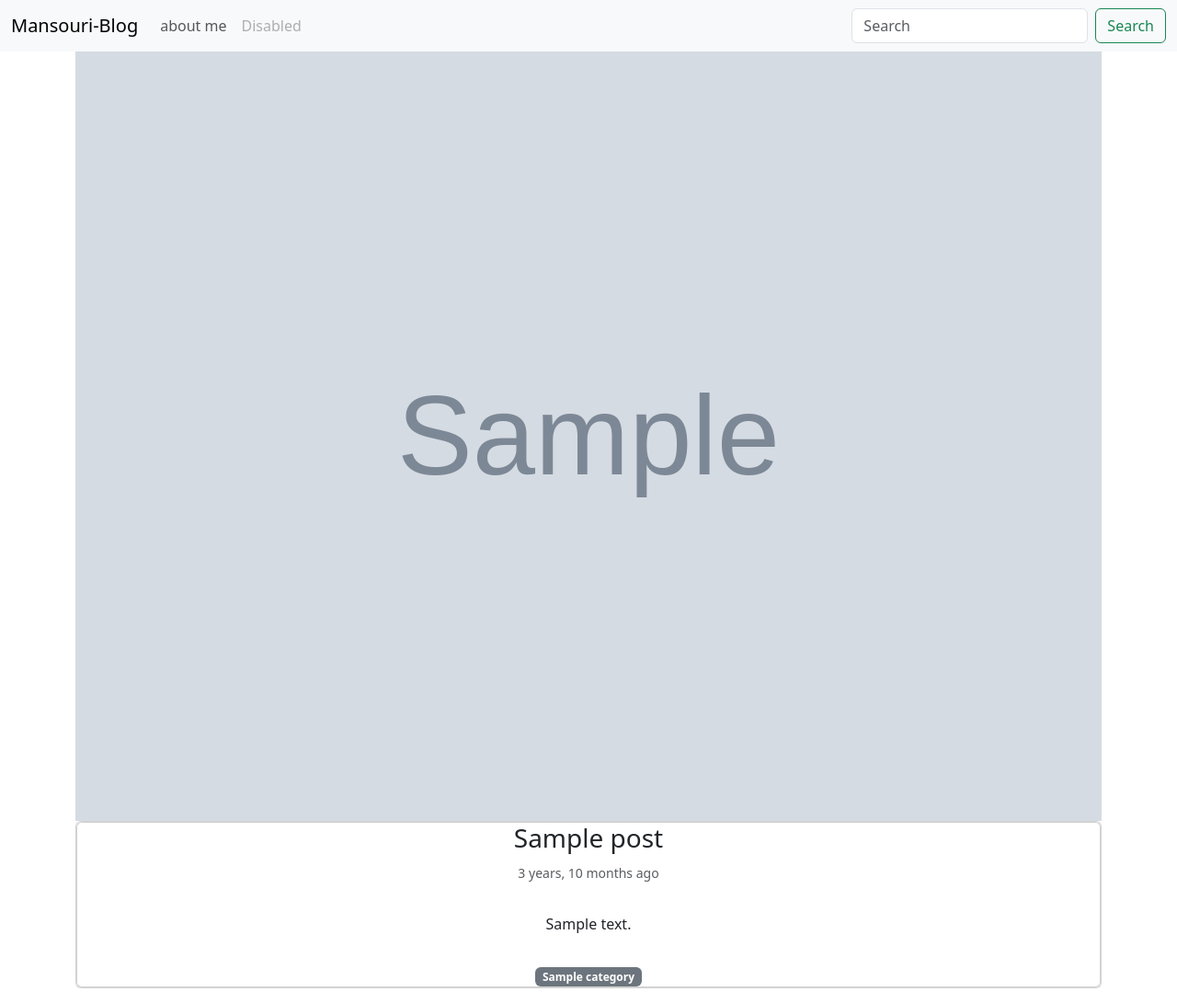
After one commit to Sajjad-mansouri/SMBlog, a Django app: template templates/blog/post_detail.html in a window 1280 px wide. The commit adds this page. Shown: the whole page at 92% size. Run offline with Django 3.2, Linux system fonts and the light colour scheme; the template is opened without the code that fills it: most values are stand-ins (such as "Sample title", 1, 10 or a date in 2020); grey boxes marked "Sample" are stand-in pictures.

```diff
--- a/blog/urls.py
+++ b/blog/urls.py
@@ -4,5 +4,8 @@ from . import views
 
 app_name='blog'
 urlpatterns=[
-	path('',views.Index.as_view(),name='index')
+	path('',views.Index.as_view(),name='index'),
+	path('post/<int:pk>/',views.PostDetailView.as_view(),name='post_detail'),
+	path('category/<slug:cat>/',views.CategoryPostList.as_view(),name='category_post_list'),
+
 ]
--- a/templates/base.html
+++ b/templates/base.html
@@ -11,17 +11,16 @@
 
     <nav class="navbar navbar-expand-lg bg-body-tertiary">
   <div class="container-fluid">
-    <a class="navbar-brand" href="#">Navbar</a>
+    <a class="navbar-brand" href="{%url 'blog:index'%}">Mansouri-Blog</a>
     <button class="navbar-toggler" type="button" data-bs-toggle="collapse" data-bs-target="#navbarSupportedContent" aria-controls="navbarSupportedContent" aria-expanded="false" aria-label="Toggle navigation">
       <span class="navbar-toggler-icon"></span>
     </button>
     <div class="collapse navbar-collapse" id="navbarSupportedContent">
       <ul class="navbar-nav me-auto mb-2 mb-lg-0">
         <li class="nav-item">
-          <a class="nav-link active" aria-current="page" href="#">Home</a>
-        </li>
+
         <li class="nav-item">
-          <a class="nav-link" href="#">Link</a>
+          <a class="nav-link" href="#">about me</a>
         </li>
 
         <li class="nav-item">
@@ -36,7 +35,9 @@
   </div>
 </nav>
 
+{%if request.path == '/'%}
   <!-- carousel -->
+
 <div id="carouselExampleDark" class="carousel carousel-dark slide">
   <div class="carousel-indicators">
     <button type="button" data-bs-target="#carouselExampleDark" data-bs-slide-to="0" class="active" aria-current="true" aria-label="Slide 1"></button>
@@ -47,6 +48,7 @@
     <div class="carousel-item active" data-bs-interval="10000">
       <img src="https://miro.medium.com/v2/resize:fit:640/format:webp/1*PPIp7twJJUknfohZqtL8pQ.png" class="d-block w-100" alt="...">
       <div class="carousel-caption d-none d-md-block">
+
         <h5>First slide label</h5>
         <p>Some representative placeholder content for the first slide.</p>
       </div>
@@ -75,14 +77,14 @@
     <span class="visually-hidden">Next</span>
   </button>
 </div>
-
+{%endif%}
 <!-- card -->
 <div class="container text-center">
 <div class="row ">
 
 	{%block content%}
 	{%endblock%}
-
+{%if 'post' not in request.path  %}
 
 
   <div class="col-3">
@@ -101,6 +103,7 @@
           </div>
         </div>
   </div>
+{%endif%}
 </div>
 </div>
 
--- /dev/null
+++ b/templates/blog/post_detail.html
@@ -0,0 +1,37 @@
+{%extends 'base.html'%}
+{% load humanize %}
+
+{%block content%}
+
+<div id="carouselExampleSlidesOnly" class="carousel slide" data-bs-ride="carousel">
+  <div class="carousel-inner">
+    <div class="carousel-item active">
+      <img src="{{post.thumbnail.url}}" class="d-block w-100" alt="...">
+    </div>
+
+  </div>
+</div>
+<div class="col">
+
+			<div class="card mb-3" >
+			  <div class="row g-0">
+			    <div class="col">
+			      <div class="card">
+			        <h3 class="card-title">{{post.title}}</h3>
+			        <p class="card-text"><small class="text-body-secondary">{{post.published|naturaltime}}</small></p>
+			        <p class="card-text">{{post.description|linebreaks}}</p>
+
+			        {%for category in post.category.all%}
+			       <a href=""><span class="badge text-bg-secondary">{{category.title}}</span></a>
+			        {%endfor%}
+			      </div>
+			    </div>
+			  </div>
+			</div>
+
+
+
+
+</div>
+
+{%endblock%}
```
Also changed, not shown: blog/views.py (+20 -1 lines), templates/blog/index.html (+9 -2 lines). Lines whose indentation alone changed are shown as unchanged.
